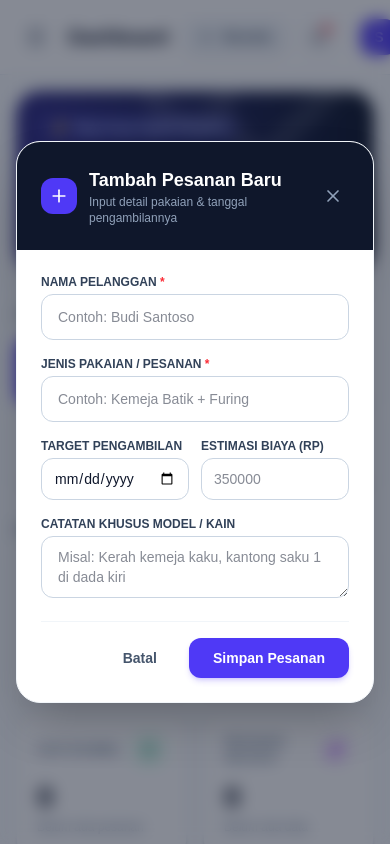
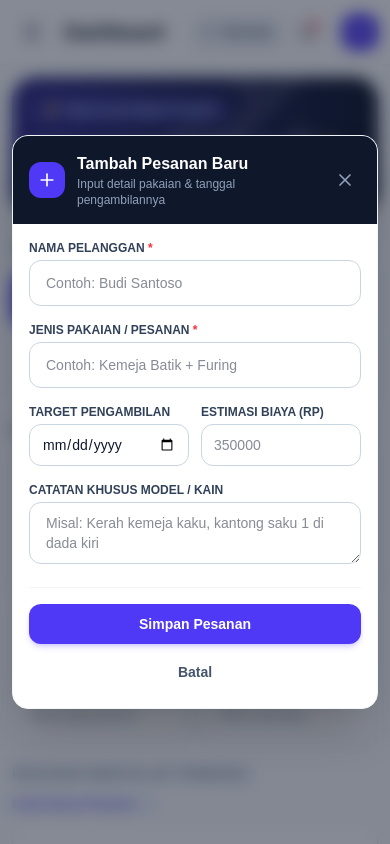
Before and after one commit to yudha-03/JahitFlow, a Next.js app: page /dashboard in a window 390 px wide. Both pictures are taken after a click on the button "Pesanan Baru". Shown: the top 844 px of the page. Built offline with nearby package versions, Linux system fonts and the light colour scheme.

Commit message:
update again

```diff
--- a/app/dashboard/page.tsx
+++ b/app/dashboard/page.tsx
@@ -314,7 +314,7 @@ export default function DashboardPage() {
             initial={{ opacity: 0, y: -20 }}
             animate={{ opacity: 1, y: 0 }}
             exit={{ opacity: 0, y: -20 }}
-            className="fixed top-5 right-5 z-50 bg-emerald-800 text-white px-5 py-3 rounded-2xl shadow-xl flex items-center gap-3 font-semibold text-sm border border-emerald-700"
+            className="fixed top-3 right-3 sm:top-5 sm:right-5 z-50 max-w-[calc(100vw-1.5rem)] bg-emerald-800 text-white px-5 py-3 rounded-2xl shadow-xl flex items-center gap-3 font-semibold text-sm border border-emerald-700"
           >
             <CheckCircle2 className="w-5 h-5 text-emerald-300" />
             <span>{toastMessage}</span>
@@ -427,7 +427,7 @@ export default function DashboardPage() {
       <div className="flex-1 lg:pl-64 flex flex-col min-w-0">
 
         {/* Header Bar */}
-        <header className="sticky top-0 z-30 bg-white/90 backdrop-blur-md border-b border-slate-200/80 px-4 sm:px-8 py-4 flex items-center justify-between gap-4">
+        <header className="sticky top-0 z-30 bg-white/90 backdrop-blur-md border-b border-slate-200/80 px-3 sm:px-8 py-3 sm:py-4 flex items-center justify-between gap-2 sm:gap-4">
           <div className="flex items-center gap-3">
             <button
               onClick={() => setIsMobileMenuOpen(true)}
@@ -446,11 +446,11 @@ export default function DashboardPage() {
             </div>
           </div>
 
-          <div className="flex items-center gap-3">
+          <div className="flex items-center gap-1.5 sm:gap-3 min-w-0">
 
             <Link
               href="/"
-              className="flex items-center gap-2 px-3.5 py-2 text-xs sm:text-sm font-bold text-slate-700 hover:text-indigo-600 bg-slate-100 hover:bg-indigo-50 border border-slate-200 rounded-xl transition-all shadow-sm"
+              className="flex items-center gap-1.5 sm:gap-2 px-2.5 sm:px-3.5 py-2 text-xs sm:text-sm font-bold text-slate-700 hover:text-indigo-600 bg-slate-100 hover:bg-indigo-50 border border-slate-200 rounded-xl transition-all shadow-sm"
             >
               <ArrowLeft className="w-4 h-4" />
               <span className="hidden sm:inline">Kembali ke Beranda</span>
@@ -459,7 +459,7 @@ export default function DashboardPage() {
 
             <button
               type="button"
-              className="relative p-2.5 text-slate-600 hover:bg-slate-100 rounded-xl border border-slate-200 transition-colors focus:outline-none"
+              className="relative p-2 sm:p-2.5 text-slate-600 hover:bg-slate-100 rounded-xl border border-slate-200 transition-colors focus:outline-none"
               aria-label="Notifikasi"
             >
               <Bell className="w-5 h-5" />
@@ -478,15 +478,15 @@ export default function DashboardPage() {
         </header>
 
         {/* Dashboard Main View */}
-        <main className="p-4 sm:p-8 space-y-8 max-w-7xl w-full mx-auto">
+        <main className="p-3 sm:p-8 space-y-6 sm:space-y-8 max-w-7xl w-full mx-auto">
 
           {/* Greeting Banner */}
-          <div className="bg-gradient-to-r from-indigo-900 via-indigo-850 to-slate-900 rounded-3xl p-6 sm:p-8 text-white shadow-xl shadow-indigo-950/10 relative overflow-hidden">
+          <div className="bg-gradient-to-r from-indigo-900 via-indigo-850 to-slate-900 rounded-3xl p-5 sm:p-8 text-white shadow-xl shadow-indigo-950/10 relative overflow-hidden">
             <div className="relative z-10 max-w-2xl">
               <div className="inline-flex items-center gap-2 px-3 py-1 rounded-full bg-indigo-500/20 text-indigo-200 border border-indigo-400/30 text-xs font-semibold mb-3">
                 <Sparkles className="w-3.5 h-3.5 text-amber-300" /> Meja Kerja Digital Penjahit
               </div>
-              <h2 className="text-2xl sm:text-3xl font-extrabold tracking-tight mb-2">
+              <h2 className="text-xl sm:text-3xl font-extrabold tracking-tight mb-2">
                 Selamat datang kembali, Satria 👋
               </h2>
               <p className="text-indigo-200 text-sm sm:text-base leading-relaxed">
@@ -503,15 +503,15 @@ export default function DashboardPage() {
             <h3 className="text-sm font-bold text-slate-500 tracking-wider uppercase">
               Aksi Cepat
             </h3>
-            <div className="grid grid-cols-2 sm:grid-cols-4 gap-3 sm:gap-4">
+            <div className="grid grid-cols-2 sm:grid-cols-4 gap-2.5 sm:gap-4">
 
               {/* Button 1: Pesanan Baru (Opens Modal) */}
               <button
                 type="button"
                 onClick={() => setActiveModal("new-order")}
-                className="flex items-center gap-3 p-4 bg-indigo-600 hover:bg-indigo-700 active:bg-indigo-800 text-white rounded-2xl font-bold shadow-md shadow-indigo-600/15 transition-all text-left group"
+                className="flex items-center gap-2 sm:gap-3 p-3 sm:p-4 bg-indigo-600 hover:bg-indigo-700 active:bg-indigo-800 text-white rounded-2xl font-bold shadow-md shadow-indigo-600/15 transition-all text-left group"
               >
-                <div className="p-2 bg-white/20 rounded-xl group-hover:scale-105 transition-transform shrink-0">
+                <div className="p-1.5 sm:p-2 bg-white/20 rounded-xl group-hover:scale-105 transition-transform shrink-0">
                   <Plus className="w-5 h-5" />
                 </div>
                 <div className="min-w-0">
@@ -524,9 +524,9 @@ export default function DashboardPage() {
               <button
                 type="button"
                 onClick={() => setActiveModal("new-customer")}
-                className="flex items-center gap-3 p-4 bg-white hover:bg-slate-50 border border-slate-200 text-slate-800 rounded-2xl font-bold shadow-sm transition-all text-left group"
+                className="flex items-center gap-2 sm:gap-3 p-3 sm:p-4 bg-white hover:bg-slate-50 border border-slate-200 text-slate-800 rounded-2xl font-bold shadow-sm transition-all text-left group"
               >
-                <div className="p-2 bg-indigo-50 text-indigo-600 rounded-xl group-hover:scale-105 transition-transform shrink-0">
+                <div className="p-1.5 sm:p-2 bg-indigo-50 text-indigo-600 rounded-xl group-hover:scale-105 transition-transform shrink-0">
                   <UserPlus className="w-5 h-5" />
                 </div>
                 <div className="min-w-0">
@@ -539,9 +539,9 @@ export default function DashboardPage() {
               <button
                 type="button"
                 onClick={() => setActiveModal("search-size")}
-                className="flex items-center gap-3 p-4 bg-white hover:bg-slate-50 border border-slate-200 text-slate-800 rounded-2xl font-bold shadow-sm transition-all text-left group"
+                className="flex items-center gap-2 sm:gap-3 p-3 sm:p-4 bg-white hover:bg-slate-50 border border-slate-200 text-slate-800 rounded-2xl font-bold shadow-sm transition-all text-left group"
               >
-                <div className="p-2 bg-amber-50 text-amber-600 rounded-xl group-hover:scale-105 transition-transform shrink-0">
+                <div className="p-1.5 sm:p-2 bg-amber-50 text-amber-600 rounded-xl group-hover:scale-105 transition-transform shrink-0">
                   <Ruler className="w-5 h-5" />
                 </div>
                 <div className="min-w-0">
@@ -554,9 +554,9 @@ export default function DashboardPage() {
               <button
                 type="button"
                 onClick={() => setActiveModal("payment")}
-                className="flex items-center gap-3 p-4 bg-white hover:bg-slate-50 border border-slate-200 text-slate-800 rounded-2xl font-bold shadow-sm transition-all text-left group"
+                className="flex items-center gap-2 sm:gap-3 p-3 sm:p-4 bg-white hover:bg-slate-50 border border-slate-200 text-slate-800 rounded-2xl font-bold shadow-sm transition-all text-left group"
               >
-                <div className="p-2 bg-emerald-50 text-emerald-600 rounded-xl group-hover:scale-105 transition-transform shrink-0">
+                <div className="p-1.5 sm:p-2 bg-emerald-50 text-emerald-600 rounded-xl group-hover:scale-105 transition-transform shrink-0">
                   <Receipt className="w-5 h-5" />
                 </div>
                 <div className="min-w-0">
@@ -579,10 +579,10 @@ export default function DashboardPage() {
                 return (
                   <div
                     key={idx}
-                    className="bg-white p-5 rounded-2xl border border-slate-200/80 shadow-sm hover:border-slate-300 transition-all flex flex-col justify-between"
+                    className="bg-white p-4 sm:p-5 rounded-2xl border border-slate-200/80 shadow-sm hover:border-slate-300 transition-all flex flex-col justify-between"
                   >
                     <div className="flex items-center justify-between mb-3">
-                      <span className="text-xs font-bold text-slate-500 uppercase tracking-wide">
+                      <span className="text-[10px] sm:text-xs font-bold text-slate-500 uppercase tracking-wide">
                         {card.title}
                       </span>
                       <div className={`p-2 rounded-xl border ${card.color}`}>
@@ -605,7 +605,7 @@ export default function DashboardPage() {
 
           {/* Pesanan Berjalan */}
           <section className="space-y-3">
-            <div className="flex items-center justify-between">
+            <div className="flex items-center justify-between gap-3 flex-wrap">
               <h3 className="text-sm font-bold text-slate-500 tracking-wider uppercase">
                 Pesanan Berjalan Terbaru
               </h3>
@@ -683,7 +683,7 @@ export default function DashboardPage() {
                       <h4 className="font-bold text-slate-900 text-base">{order.customerName}</h4>
                       <p className="text-xs text-slate-500">{order.itemName}</p>
                     </div>
-                    <div className="flex items-center justify-between pt-2 text-xs font-semibold text-slate-600">
+                    <div className="flex items-center justify-between flex-wrap gap-2 pt-2 text-xs font-semibold text-slate-600">
                       <span className="flex items-center gap-1">
                         <Clock className="w-3.5 h-3.5 text-slate-400" /> Ambil: {order.dueDate}
                       </span>
@@ -699,7 +699,7 @@ export default function DashboardPage() {
 
           {/* Ringkasan Keuangan */}
           <section className="space-y-3">
-            <div className="flex items-center justify-between">
+            <div className="flex items-center justify-between gap-3 flex-wrap">
               <h3 className="text-sm font-bold text-slate-500 tracking-wider uppercase">
                 Ringkasan Keuangan Bulan Ini
               </h3>
@@ -708,7 +708,7 @@ export default function DashboardPage() {
               </Link>
             </div>
 
-            <div className="bg-white p-6 rounded-2xl border border-slate-200/80 shadow-sm grid grid-cols-1 md:grid-cols-3 gap-6">
+            <div className="bg-white p-4 sm:p-6 rounded-2xl border border-slate-200/80 shadow-sm grid grid-cols-1 md:grid-cols-3 gap-6">
               <div className="space-y-1">
                 <span className="text-xs font-bold text-slate-400 uppercase tracking-wider flex items-center gap-1.5">
                   <Wallet className="w-4 h-4 text-slate-400" /> Pendapatan Bulan Ini
@@ -750,7 +750,7 @@ export default function DashboardPage() {
       {/* MODAL 1: PESANAN BARU */}
       <AnimatePresence>
         {activeModal === "new-order" && (
-          <div className="fixed inset-0 z-50 flex items-center justify-center p-4">
+          <div className="fixed inset-0 z-50 flex items-center justify-center p-3 sm:p-4">
             <motion.div
               initial={{ opacity: 0 }} animate={{ opacity: 1 }} exit={{ opacity: 0 }}
               onClick={() => setActiveModal(null)}
@@ -760,15 +760,15 @@ export default function DashboardPage() {
               initial={{ opacity: 0, scale: 0.95, y: 10 }}
               animate={{ opacity: 1, scale: 1, y: 0 }}
               exit={{ opacity: 0, scale: 0.95, y: 10 }}
-              className="relative w-full max-w-lg bg-white rounded-3xl shadow-2xl overflow-hidden border border-slate-100 z-10 max-h-[90vh] flex flex-col"
+              className="relative w-full max-w-lg bg-white rounded-2xl sm:rounded-3xl shadow-2xl overflow-hidden border border-slate-100 z-10 max-h-[90vh] flex flex-col"
             >
-              <div className="p-6 bg-slate-900 text-white flex items-center justify-between">
+              <div className="p-4 sm:p-6 bg-slate-900 text-white flex items-center justify-between gap-3">
                 <div className="flex items-center gap-3">
                   <div className="p-2 bg-indigo-600 rounded-xl">
                     <Plus className="w-5 h-5 text-white" />
                   </div>
                   <div>
-                    <h3 className="font-extrabold text-lg">Tambah Pesanan Baru</h3>
+                    <h3 className="font-extrabold text-base sm:text-lg">Tambah Pesanan Baru</h3>
                     <p className="text-xs text-slate-400">Input detail pakaian & tanggal pengambilannya</p>
                   </div>
                 </div>
@@ -781,7 +781,7 @@ export default function DashboardPage() {
                 </button>
               </div>
 
-              <form onSubmit={handleCreateOrder} className="p-6 space-y-4 overflow-y-auto flex-1">
+              <form onSubmit={handleCreateOrder} className="p-4 sm:p-6 space-y-4 overflow-y-auto flex-1">
                 <div>
                   <label className="block text-xs font-bold text-slate-700 uppercase mb-1">
                     Nama Pelanggan <span className="text-red-500">*</span>
@@ -849,17 +849,17 @@ export default function DashboardPage() {
                   />
                 </div>
 
-                <div className="pt-4 flex items-center justify-end gap-3 border-t border-slate-100">
+                <div className="pt-4 flex flex-col-reverse sm:flex-row items-stretch sm:items-center justify-end gap-2 sm:gap-3 border-t border-slate-100">
                   <button
                     type="button"
                     onClick={() => setActiveModal(null)}
-                    className="px-5 py-2.5 rounded-xl text-sm font-bold text-slate-600 hover:bg-slate-100"
+                    className="w-full sm:w-auto px-5 py-2.5 rounded-xl text-sm font-bold text-slate-600 hover:bg-slate-100"
                   >
                     Batal
                   </button>
                   <button
                     type="submit"
-                    className="px-6 py-2.5 rounded-xl text-sm font-bold bg-indigo-600 hover:bg-indigo-700 text-white shadow-md shadow-indigo-600/20"
+                    className="w-full sm:w-auto px-6 py-2.5 rounded-xl text-sm font-bold bg-indigo-600 hover:bg-indigo-700 text-white shadow-md shadow-indigo-600/20"
                   >
                     Simpan Pesanan
                   </button>
@@ -873,7 +873,7 @@ export default function DashboardPage() {
       {/* MODAL 2: PELANGGAN BARU + UKURAN BADAN */}
       <AnimatePresence>
         {activeModal === "new-customer" && (
-          <div className="fixed inset-0 z-50 flex items-center justify-center p-4">
+          <div className="fixed inset-0 z-50 flex items-center justify-center p-3 sm:p-4">
             <motion.div
               initial={{ opacity: 0 }} animate={{ opacity: 1 }} exit={{ opacity: 0 }}
               onClick={() => setActiveModal(null)}
@@ -883,15 +883,15 @@ export default function DashboardPage() {
               initial={{ opacity: 0, scale: 0.95, y: 10 }}
               animate={{ opacity: 1, scale: 1, y: 0 }}
               exit={{ opacity: 0, scale: 0.95, y: 10 }}
-              className="relative w-full max-w-2xl bg-white rounded-3xl shadow-2xl overflow-hidden border border-slate-100 z-10 max-h-[90vh] flex flex-col"
+              className="relative w-full max-w-2xl bg-white rounded-2xl sm:rounded-3xl shadow-2xl overflow-hidden border border-slate-100 z-10 max-h-[90vh] flex flex-col"
             >
-              <div className="p-6 bg-slate-900 text-white flex items-center justify-between">
+              <div className="p-4 sm:p-6 bg-slate-900 text-white flex items-center justify-between gap-3">
                 <div className="flex items-center gap-3">
                   <div className="p-2 bg-indigo-600 rounded-xl">
                     <UserPlus className="w-5 h-5 text-white" />
                   </div>
                   <div>
-                    <h3 className="font-extrabold text-lg">Tambah Pelanggan Baru</h3>
+                    <h3 className="font-extrabold text-base sm:text-lg">Tambah Pelanggan Baru</h3>
                     <p className="text-xs text-slate-400">Simpan kontak dan catatan ukuran badan langsung</p>
                   </div>
                 </div>
@@ -904,7 +904,7 @@ export default function DashboardPage() {
                 </button>
               </div>
 
-              <form onSubmit={handleCreateCustomer} className="p-6 space-y-6 overflow-y-auto flex-1">
+              <form onSubmit={handleCreateCustomer} className="p-4 sm:p-6 space-y-6 overflow-y-auto flex-1">
                 <div className="space-y-3">
                   <h4 className="text-xs font-extrabold text-indigo-600 uppercase tracking-wider flex items-center gap-2">
                     <Users className="w-4 h-4" /> Informasi Pelanggan
@@ -984,17 +984,17 @@ export default function DashboardPage() {
                   </div>
                 </div>
 
-                <div className="pt-4 flex items-center justify-end gap-3 border-t border-slate-100">
+                <div className="pt-4 flex flex-col-reverse sm:flex-row items-stretch sm:items-center justify-end gap-2 sm:gap-3 border-t border-slate-100">
                   <button
                     type="button"
                     onClick={() => setActiveModal(null)}
-                    className="px-5 py-2.5 rounded-xl text-sm font-bold text-slate-600 hover:bg-slate-100"
+                    className="w-full sm:w-auto px-5 py-2.5 rounded-xl text-sm font-bold text-slate-600 hover:bg-slate-100"
                   >
                     Batal
                   </button>
                   <button
                     type="submit"
-                    className="px-6 py-2.5 rounded-xl text-sm font-bold bg-indigo-600 hover:bg-indigo-700 text-white shadow-md shadow-indigo-600/20"
+                    className="w-full sm:w-auto px-6 py-2.5 rounded-xl text-sm font-bold bg-indigo-600 hover:bg-indigo-700 text-white shadow-md shadow-indigo-600/20"
                   >
                     Simpan Pelanggan & Ukuran
                   </button>
@@ -1008,7 +1008,7 @@ export default function DashboardPage() {
       {/* MODAL 3: CARI UKURAN */}
       <AnimatePresence>
         {activeModal === "search-size" && (
-          <div className="fixed inset-0 z-50 flex items-center justify-center p-4">
+          <div className="fixed inset-0 z-50 flex items-center justify-center p-3 sm:p-4">
             <motion.div
               initial={{ opacity: 0 }} animate={{ opacity: 1 }} exit={{ opacity: 0 }}
               onClick={() => setActiveModal(null)}
@@ -1018,15 +1018,15 @@ export default function DashboardPage() {
               initial={{ opacity: 0, scale: 0.95, y: 10 }}
               animate={{ opacity: 1, scale: 1, y: 0 }}
               exit={{ opacity: 0, scale: 0.95, y: 10 }}
-              className="relative w-full max-w-3xl bg-white rounded-3xl shadow-2xl overflow-hidden border border-slate-100 z-10 max-h-[90vh] flex flex-col"
+              className="relative w-full max-w-3xl bg-white rounded-2xl sm:rounded-3xl shadow-2xl overflow-hidden border border-slate-100 z-10 max-h-[90vh] flex flex-col"
             >
-              <div className="p-6 bg-amber-500 text-white flex items-center justify-between">
+              <div className="p-4 sm:p-6 bg-amber-500 text-white flex items-center justify-between gap-3">
                 <div className="flex items-center gap-3">
                   <div className="p-2 bg-amber-600 rounded-xl">
                     <Ruler className="w-5 h-5 text-white" />
                   </div>
                   <div>
-                    <h3 className="font-extrabold text-lg">Cari Ukuran Pelanggan</h3>
+                    <h3 className="font-extrabold text-base sm:text-lg">Cari Ukuran Pelanggan</h3>
                     <p className="text-xs text-amber-100">Temukan ukuran badan tanpa perlu membuka buku catatan</p>
                   </div>
                 </div>
@@ -1039,7 +1039,7 @@ export default function DashboardPage() {
                 </button>
               </div>
 
-              <div className="p-6 space-y-6 overflow-y-auto flex-1">
+              <div className="p-4 sm:p-6 space-y-6 overflow-y-auto flex-1">
                 <div className="relative">
                   <Search className="absolute left-4 top-3.5 w-5 h-5 text-slate-400" />
                   <input
@@ -1077,7 +1077,7 @@ export default function DashboardPage() {
                   <div className="md:col-span-2 bg-slate-50 p-5 rounded-2xl border border-slate-200 space-y-4">
                     {selectedCustomerForSize ? (
                       <>
-                        <div className="flex items-start justify-between border-b border-slate-200 pb-3">
+                        <div className="flex flex-col sm:flex-row items-start justify-between gap-2 border-b border-slate-200 pb-3">
                           <div>
                             <h4 className="font-extrabold text-slate-900 text-lg">
                               {selectedCustomerForSize.name}
@@ -1086,7 +1086,7 @@ export default function DashboardPage() {
                               <Phone className="w-3.5 h-3.5" /> {selectedCustomerForSize.phone}
                             </p>
                           </div>
-                          <span className="px-2.5 py-1 bg-amber-100 text-amber-800 rounded-lg text-xs font-bold border border-amber-200">
+                          <span className="self-start px-2.5 py-1 bg-amber-100 text-amber-800 rounded-lg text-xs font-bold border border-amber-200">
                             Diukur: {selectedCustomerForSize.lastMeasurementDate}
                           </span>
                         </div>
@@ -1147,7 +1147,7 @@ export default function DashboardPage() {
       {/* MODAL 4: CATAT PEMBAYARAN */}
       <AnimatePresence>
         {activeModal === "payment" && (
-          <div className="fixed inset-0 z-50 flex items-center justify-center p-4">
+          <div className="fixed inset-0 z-50 flex items-center justify-center p-3 sm:p-4">
             <motion.div
               initial={{ opacity: 0 }} animate={{ opacity: 1 }} exit={{ opacity: 0 }}
               onClick={() => setActiveModal(null)}
@@ -1157,15 +1157,15 @@ export default function DashboardPage() {
               initial={{ opacity: 0, scale: 0.95, y: 10 }}
               animate={{ opacity: 1, scale: 1, y: 0 }}
               exit={{ opacity: 0, scale: 0.95, y: 10 }}
-              className="relative w-full max-w-md bg-white rounded-3xl shadow-2xl overflow-hidden border border-slate-100 z-10"
+              className="relative w-full max-w-md bg-white rounded-2xl sm:rounded-3xl shadow-2xl overflow-hidden border border-slate-100 z-10"
             >
-              <div className="p-6 bg-slate-900 text-white flex items-center justify-between">
+              <div className="p-4 sm:p-6 bg-slate-900 text-white flex items-center justify-between gap-3">
                 <div className="flex items-center gap-3">
                   <div className="p-2 bg-emerald-600 rounded-xl">
                     <Receipt className="w-5 h-5 text-white" />
                   </div>
                   <div>
-                    <h3 className="font-extrabold text-lg">Catat Pembayaran</h3>
+                    <h3 className="font-extrabold text-base sm:text-lg">Catat Pembayaran</h3>
                     <p className="text-xs text-slate-400">Input transaksi DP atau Pelunasan</p>
                   </div>
                 </div>
@@ -1232,17 +1232,17 @@ export default function DashboardPage() {
                   </div>
                 </div>
 
-                <div className="pt-4 flex items-center justify-end gap-3 border-t border-slate-100">
+                <div className="pt-4 flex flex-col-reverse sm:flex-row items-stretch sm:items-center justify-end gap-2 sm:gap-3 border-t border-slate-100">
                   <button
                     type="button"
                     onClick={() => setActiveModal(null)}
-                    className="px-5 py-2.5 rounded-xl text-sm font-bold text-slate-600 hover:bg-slate-100"
+                    className="w-full sm:w-auto px-5 py-2.5 rounded-xl text-sm font-bold text-slate-600 hover:bg-slate-100"
                   >
                     Batal
                   </button>
                   <button
                     type="submit"
-                    className="px-6 py-2.5 rounded-xl text-sm font-bold bg-emerald-600 hover:bg-emerald-700 text-white shadow-md shadow-emerald-600/20"
+                    className="w-full sm:w-auto px-6 py-2.5 rounded-xl text-sm font-bold bg-emerald-600 hover:bg-emerald-700 text-white shadow-md shadow-emerald-600/20"
                   >
                     Simpan Pembayaran
                   </button>
```
Also changed, not shown: app/customers/page.tsx (+24 -13 lines), app/orders/page.tsx (+24 -1 lines), app/payments/page.tsx (+25 -14 lines), app/reports/page.tsx (+19 -8 lines), app/settings/page.tsx (+16 -5 lines).
